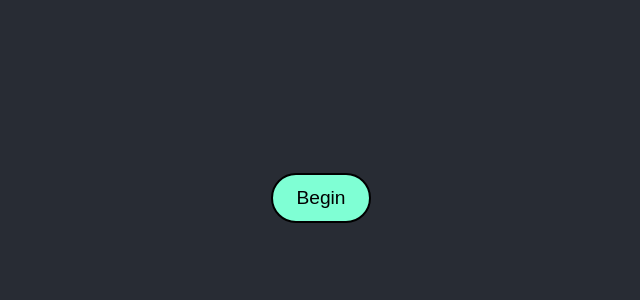
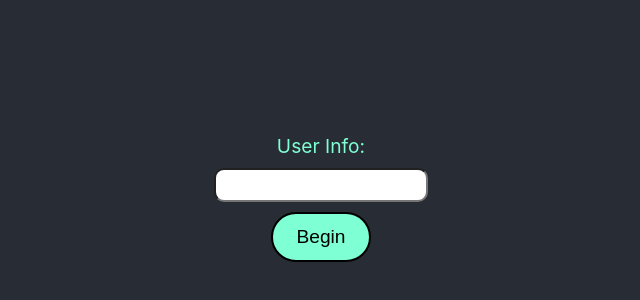
Before and after one commit to Rich5656/wordle-clone-typescript, a React (Create React App) app: page / in a window 1280 px wide. Shown: the part 202-502 px from the top of the page, without its empty margins (319-959 px from the left). Built offline with nearby package versions, Linux system fonts and the light colour scheme.

Commit message:
Updating the flow of the application to go from intro to game mode to leaderboard

```diff
--- a/src/App.css
+++ b/src/App.css
@@ -9,11 +9,47 @@
   align-items: center;
 }
 
-.begin-button-area {
+.page-intro-area {
   height: 100vh;
   display: flex;
+  flex-direction: column;
   justify-content: center;
   align-items: center;
+}
+
+.page-intro-area div {
+  color: aquamarine;
+  font-size: larger;
+}
+
+.leaderboard {
+  color: aquamarine;
+  font-size:  larger;
+}
+
+.scores-list {
+  padding: 0;
+  margin: 0;
+}
+
+.user-score {
+  display: flex;
+  list-style: none;
+  justify-content: center;
+  align-items: center;
+}
+
+.user-score div {
+  margin: 5px;
+}
+
+.user-information {
+  margin: 10px;
+  height: 20px;
+  width: 200px;
+  background-color: white;
+  border-radius: 10px;
+  padding: 5px;
 }
 
 .begin-button {
--- a/src/App.tsx
+++ b/src/App.tsx
@@ -9,12 +9,17 @@ import { CountdownDisplay } from './Components/CountdownDisplay';
 
 
 function App() {
-  const [ begin, setBegin ] = useState(false);
-  const [ score, setScore ] = useState<number>(0)
-  const [ minutes, seconds ] = useCountdown(begin);
+  const [begin, setBegin] = useState<boolean>(false);
+  const [status, setStatus] = useState<string>('intro')
+  const [score, setScore] = useState<number>(0);
+  const [userName, setUserName] = useState<string>('');
+  const [minutes, seconds] = useCountdown(status);
 
   const handleBegin = () => {
-    setBegin(true);
+    if (userName !== "") {
+      setBegin(true);
+      setStatus('begin');
+    }
   }
 
   const handleScoreUpdate = (points: number) => {
@@ -24,17 +29,22 @@ function App() {
   useEffect(() => {
     if (minutes === 0 && seconds === 0) {
       setBegin(false);
+      setStatus('end');
     }
   })
 
-  return (
-    <div className="App">
-      {(begin === false)
-        ?
-        <div className='begin-button-area'>
+  const setPageView = () => {
+    if (status === 'intro') {
+      return (
+        <div className='page-intro-area'>
+          <div>User Info:</div>
+          <input className='user-information' value={userName} type='text' onChange={(e) => setUserName(e.target.value)}></input>
           <button className='begin-button' onClick={handleBegin}>Begin</button>
         </div>
-        :
+      );
+    }
+    if (status === 'begin') {
+      return (
         <main>
         {/* <PlayingBoardContainer /> */}
           <div className="game-information">
@@ -46,8 +56,27 @@ function App() {
             minutes={minutes} seconds={seconds}
           />
         </main>
+      )
+    }
 
-      }
+    if (status === 'end') {
+      return (
+        <div className='leaderboard'>
+          <div>Leaders:</div>
+          <ul className='scores-list'>
+            <li className='user-score'>
+              <div>{score}</div>
+              <div>{userName}</div>
+            </li>
+          </ul>
+        </div>
+      )
+    }
+  }
+
+  return (
+    <div className="App">
+      {setPageView()}
     </div>
   );
 }
--- a/src/Components/useCountdown.tsx
+++ b/src/Components/useCountdown.tsx
@@ -2,12 +2,12 @@ import React, {useState, useEffect} from 'react'
 
 
 
-const useCountdown = (begin: boolean) => {
-  const [countDown, setCountDown] = useState<number>(5 * 60 * 1000);
+const useCountdown = (status: string) => {
+  const [countDown, setCountDown] = useState<number>(.5 * 60 * 1000);
 //   const [runTimer, setRunTimer] = useState<boolean>(true);
 
     useEffect(() => {
-        if (begin === true) {
+        if (status === 'begin') {
             const interval = setInterval(() => {
                     console.log(countDown)
                     setCountDown(prev => prev - 1000);
@@ -15,7 +15,7 @@ const useCountdown = (begin: boolean) => {
 
             return () => clearInterval(interval);
         }
-    }, [begin]);
+    }, [status]);
 
     return getReturnValues(countDown);
 };
```
